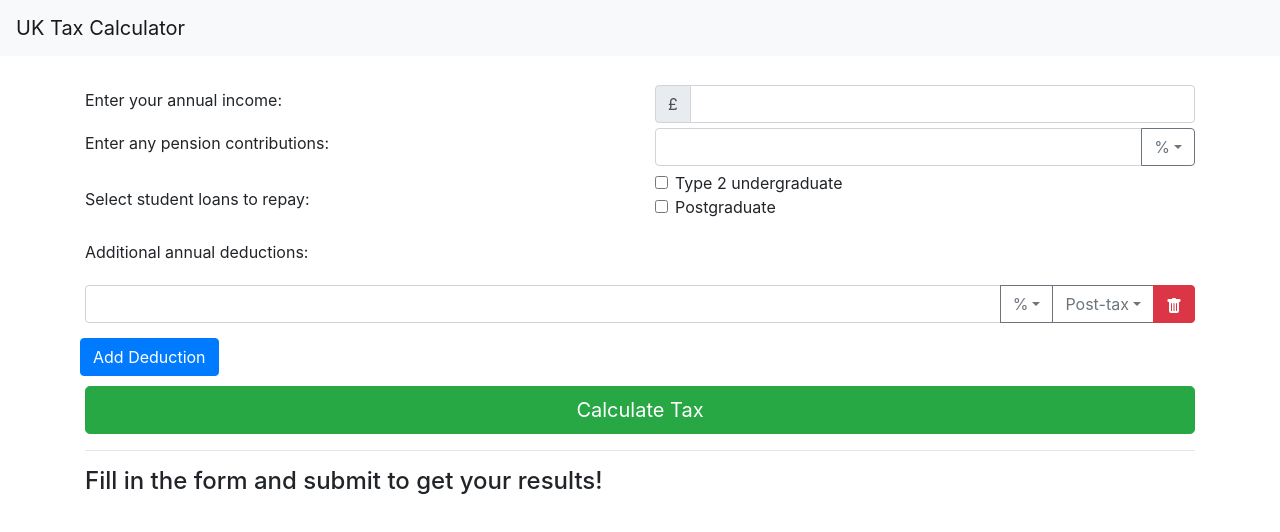
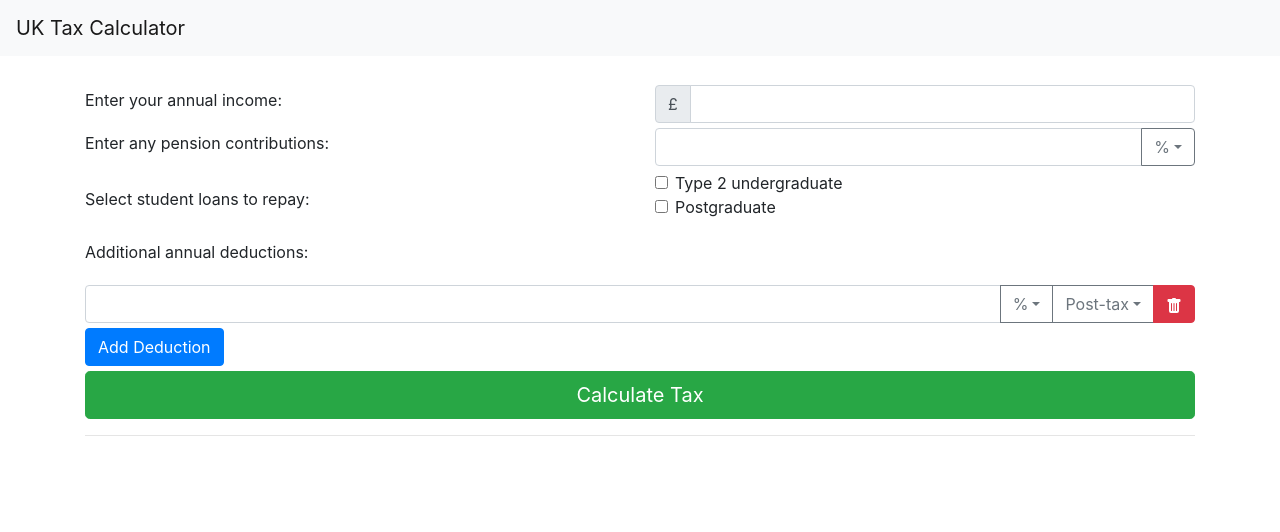
Before and after one commit to LukeAlden/uk-tax-app, a React (Create React App) app: page / in a window 1280 px wide. Shown: the top 532 px of the page. Built offline with nearby package versions, Linux system fonts and the light colour scheme.

Commit message:
Refactor to avoid using css styling in js files in favour of using the right components (with a couple of exceptions in App.css)

```diff
--- a/src/App.css
+++ b/src/App.css
@@ -38,6 +38,14 @@
 }
 
 .row {
-  padding-top: 5px;
+  margin-top: 5px;
   align-items: center;
 }
+
+.btn-success {
+  margin-top: 5px;
+}
+
+.hidden {
+  display: none
+}
--- a/src/components/Input/Input.js
+++ b/src/components/Input/Input.js
@@ -1,8 +1,8 @@
 import React from "react";
 import { connect } from "react-redux";
 
-import Button from 'react-bootstrap/Button';
-import Form from 'react-bootstrap/Form';
+import Button from "react-bootstrap/Button";
+import Form from "react-bootstrap/Form";
 
 import BaseIncome from "./fields/BaseIncome";
 import Pension from "./fields/Pension";
@@ -12,21 +12,19 @@ import * as actions from "../../store/actions/taxCalculator";
 import ExtraInput from "./fields/ExtraInput";
 
 const Input = (props) => (
-  <div>
   <Form onSubmit={(event) => submit(event, props)}>
     {/* Button to allow submitting form with enter key */}
-      <button type="submit" style={{ display: "none" }}>
+    <button class="hidden" type="submit">
       Submit
     </button>
     <BaseIncome />
     <Pension />
     <StudentLoan />
-      {/* <UndergraduateLoan />
-      <PostgraduateLoan /> */}
     <ExtraInput />
+    <Button variant="success" size="lg" block onClick={(event) => submit(event, props)}>
+      Calculate Tax
+    </Button>
   </Form>
-    <Button variant="success" size="lg" block onClick={(event) => submit(event, props)}>Calculate Tax</Button>
-  </div>
 );
 
 const submit = (event, props) => {
--- a/src/components/Input/fields/ExtraInput.js
+++ b/src/components/Input/fields/ExtraInput.js
@@ -93,9 +93,11 @@ const ExtraInput = (props) => {
       </Row>
       {extraInput}
       <Row>
-        <Button style={{ margin: "10px" }} onClick={(event) => addExtraField(event, props)} onMouseDown={(e) => e.preventDefault()}>
-          Add Deduction
-        </Button>
+        <Col xs={12}>
+          <Button onClick={(event) => addExtraField(event, props)} onMouseDown={(e) => e.preventDefault()}>
+            Add Deduction
+          </Button>
+        </Col>
       </Row>
     </div>
   );
--- a/src/components/Results/Results.js
+++ b/src/components/Results/Results.js
@@ -1,24 +1,12 @@
-import React from 'react'
-import { connect } from 'react-redux'
-import { CSSTransition } from 'react-transition-group'
+import React from "react";
+import { connect } from "react-redux";
+import { CSSTransition } from "react-transition-group";
 
-import * as selector from '../../store/reducers/selector'
+import * as selector from "../../store/reducers/selector";
 
-import classes from './Result.module.css'
+import classes from "./Result.module.css";
 
-const results = (props) => {
-    if (!props.shouldRenderResults) {
-        return getResultsPlaceholder()
-    } else {
-        return getResults(props);
-    }
-}
-
-const getResultsPlaceholder = () => (
-    <div>
-        <h4>Fill in the form and submit to get your results!</h4>
-    </div>
-)
+const Results = (props) => (props.shouldRenderResults ? getResults(props) : null);
 
 const getResults = (props) => (
   <CSSTransition
@@ -28,7 +16,7 @@ const getResults = (props) => (
     unmountOnExit
     timeout={800}
     classNames={{
-            ...classes
+      ...classes,
     }}
   >
     <div>
@@ -42,9 +30,9 @@ const getResults = (props) => (
       <p>*These results were calculated after making a number of assumptions and are in no way guaranteed to be accurate.</p>
     </div>
   </CSSTransition>
-)
+);
 
-const mapStateToProps = state => {
+const mapStateToProps = (state) => {
   return {
     shouldRenderResults: state.shouldRenderResults,
     takeHomePay: selector.selectTakeHomePay(state),
@@ -53,8 +41,8 @@ const mapStateToProps = state => {
     pensionDeduction: selector.selectPensionDeduction(state),
     undergradPayment: selector.selectUndergradPayment(state),
     postgradPayment: selector.selectPostgradPayment(state),
-        extraInputsSum: selector.selectExtraInputsSum(state)
-    }
-}
+    extraInputsSum: selector.selectExtraInputsSum(state),
+  };
+};
 
-export default connect(mapStateToProps)(results);
+export default connect(mapStateToProps)(Results);
```
Lines whose indentation alone changed are shown as unchanged.
